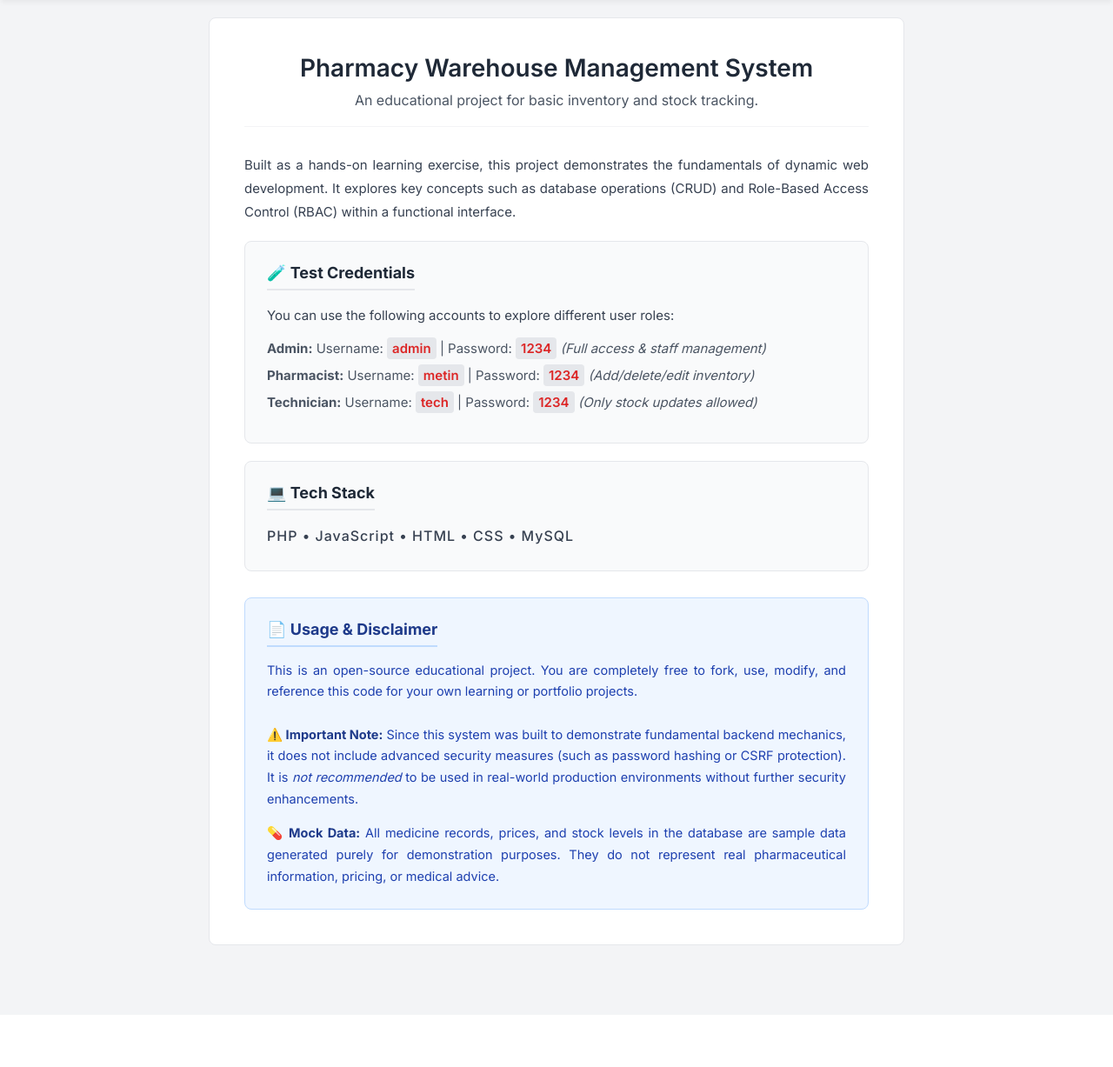
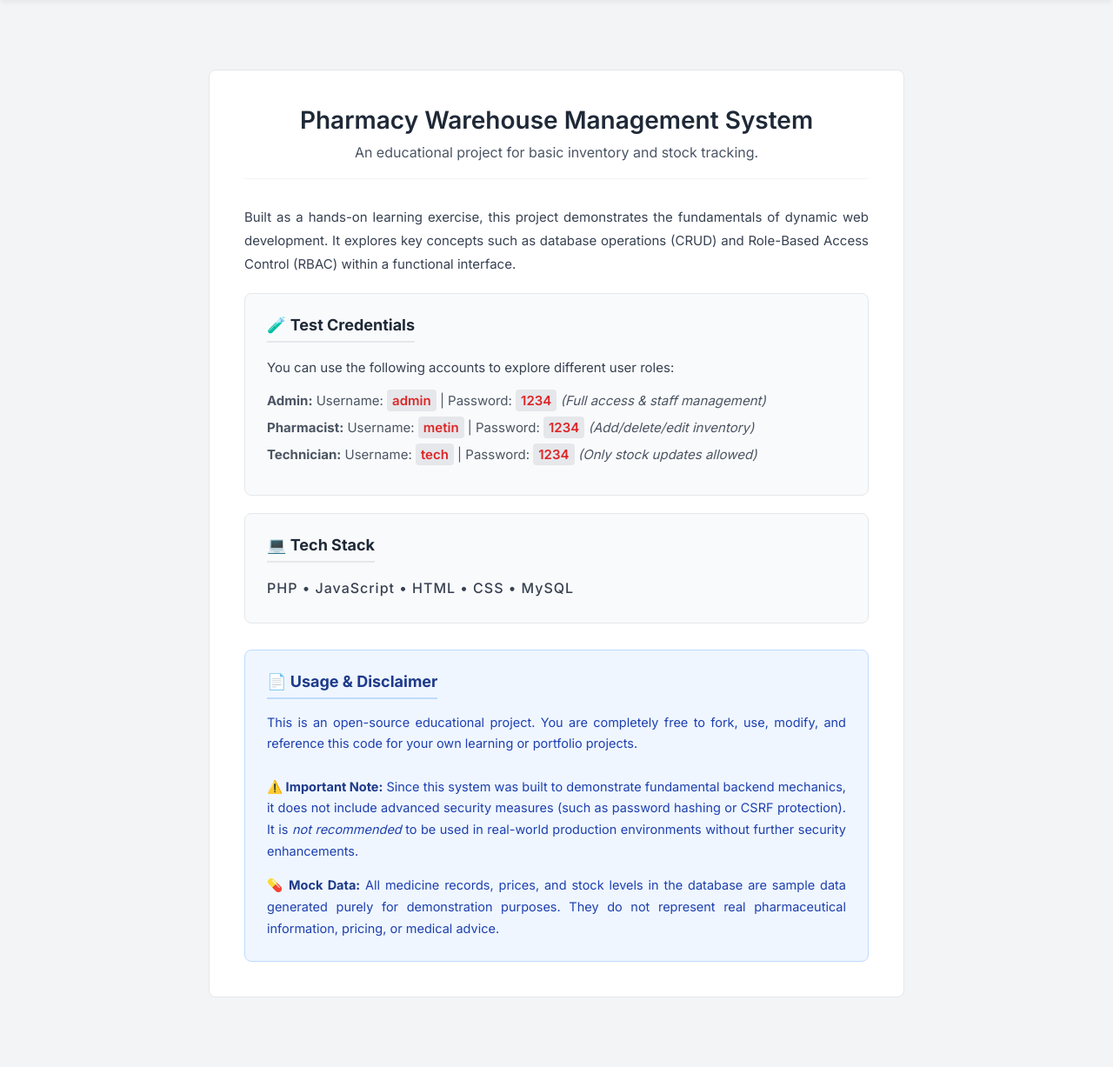
Before and after one commit to metinayingit/pharmacy-warehouse-management, a PHP site: page / in a window 1280 px wide. Shown: the part 80-1307 px from the top of the page at 87% size. Before the commit the page ends 1167 px from the top, so only its background shows below. Run offline with PHP 8.4, Linux system fonts and the light colour scheme.

Commit message:
Update style.css

```diff
--- a/css/style.css
+++ b/css/style.css
@@ -92,7 +92,7 @@
 
 .pages {
     min-height: 100vh;
-    padding: 60px 40px 40px 40px;
+    padding: 120px 40px 40px 40px;
     display: none;
 }
 
```
